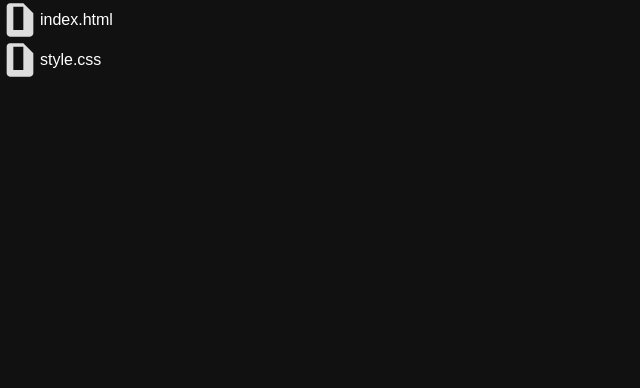
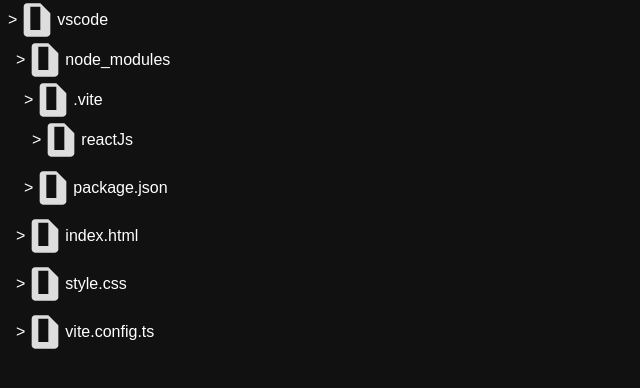
Before and after one commit to mhmd-salah/Clone-VsCode, a React (Vite) app: page / in a window 1280 px wide. Shown: the top 388 px of the page, without its empty margins (0-640 px from the left). Built offline with nearby package versions, Linux system fonts and the light colour scheme.

Commit message:
display nested child

```diff
--- a/src/App.tsx
+++ b/src/App.tsx
@@ -1,21 +1,25 @@
 import FileComponent from "./Components/FileComponent";
 import { fileTree } from "./Data/FileTree";
+
 function App() {
   return (
     <>
       <div>
         {/* <FileComponent fileName="index.ts" /> */}
-        {
+        {/* {
           fileTree.children && fileTree.children.map((file, idx) => {
             if (!file.children) {
               return <FileComponent fileName={file.filename} key={idx} />;
             } else {
-              file.children.map((childFile, idx) => {
+              file.children?.map((childFile, idx) => {
                 return <FileComponent fileName={childFile.filename} key={idx} />;
               })
             }
           })
-        }
+        } */}
+      </div>
+      <div className="flex flex-col">
+        <FileComponent fileTree={fileTree} />
       </div>
     </>
   );
--- a/src/Components/FileComponent.tsx
+++ b/src/Components/FileComponent.tsx
@@ -1,14 +1,22 @@
-import FileIcon from './Icon/FileIcon';
+import { Ifile } from "../interfaces";
+import FileIcon from "./Icon/FileIcon";
 
-function FileComponent({fileName}:{fileName:string}) {
+function FileComponent({ fileTree }: { fileTree: Ifile }) {
   return (
-    <div className="flex items-center">
-      <span>
-        <FileIcon />
-      </span>
-      <span>{fileName}</span>
+    <div className="mb-2 ml-2">
+      <div className="flex items-center">
+        <span>&gt;</span>
+        <span>
+          <FileIcon />
+        </span>
+        <span>{fileTree.filename}</span>
+      </div>
+      {fileTree.children &&
+        fileTree.children.map((file, idx) => {
+          return <FileComponent key={idx} fileTree={file} />;
+        })}
     </div>
   );
 }
 
-export default FileComponent
+export default FileComponent;
--- a/src/Components/FolderComponent.tsx
+++ b/src/Components/FolderComponent.tsx
@@ -1,12 +1,18 @@
+import { Ifile } from "../interfaces";
 import FolderIcon from "./Icon/FolderIcon";
 
-function FolderComponent({folderName}:{folderName:string}) {
+function FolderComponent({fileTree}:{fileTree:Ifile}) {
   return (
     <div className="flex items-center space-x-1">
         <span>
           <FolderIcon />
         </span>
-        <span>{folderName}</span>
+      <span>{fileTree.filename}</span>
+      {
+        fileTree.children && fileTree.children.map((folder, idx) => {
+          return <FolderComponent fileTree={folder} key={idx}/>
+        })
+      }
     </div>
   )
 }
--- a/src/Data/FileTree.tsx
+++ b/src/Data/FileTree.tsx
@@ -38,5 +38,9 @@ export const fileTree: Ifile =
         filename: "style.css",
         isFolder: false,
       },
+      {
+        filename: "vite.config.ts",
+        isFolder:false
+      }
     ],
   }
--- a/src/interfaces/index.ts
+++ b/src/interfaces/index.ts
@@ -1,5 +1,5 @@
 export interface Ifile{
-  name:string,
+  filename:string,
   isFolder:boolean,
   children?: Ifile[],
   content?:string
```
